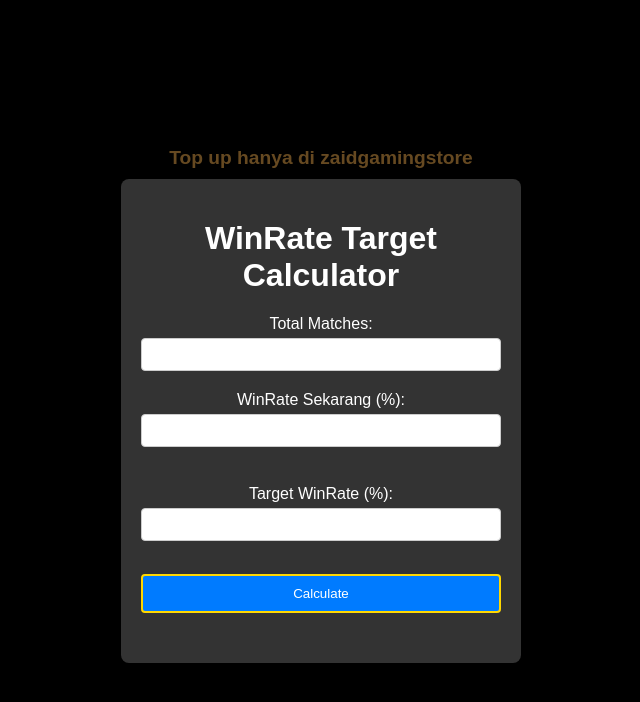
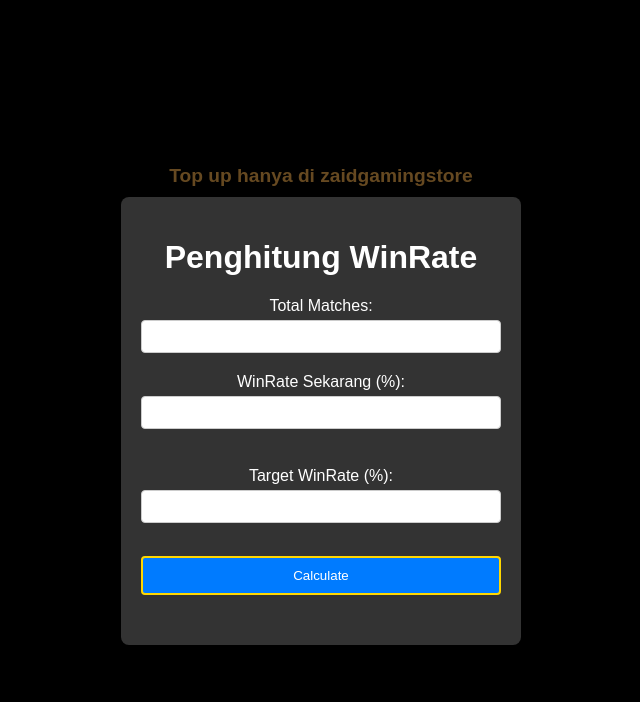
Before and after one commit to AldoWibowo/PenghitungWR, a plain HTML site: page index.html in a window 1280 px wide. Shown: the whole page, without its empty margins (319-959 px from the left). Drawn offline with Linux system fonts and the light colour scheme.

Commit message:
Update index.html

```diff
--- a/index.html
+++ b/index.html
@@ -9,7 +9,7 @@
 <body>
     <div class="blinking">Top up hanya di zaidgamingstore</div>
     <div class="container">
-        <h1>WinRate Target Calculator</h1>
+        <h1>Penghitung WinRate</h1>
         <form id="winrateForm">
             <label for="total_matches">Total Matches:</label>
             <input type="number" id="total_matches" name="total_matches" inputmode="numeric" pattern="\d*" required>
```
